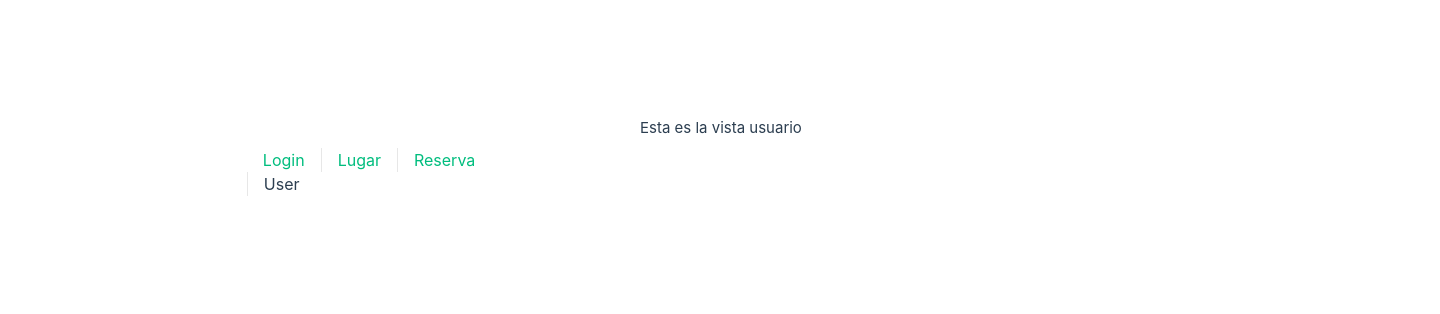
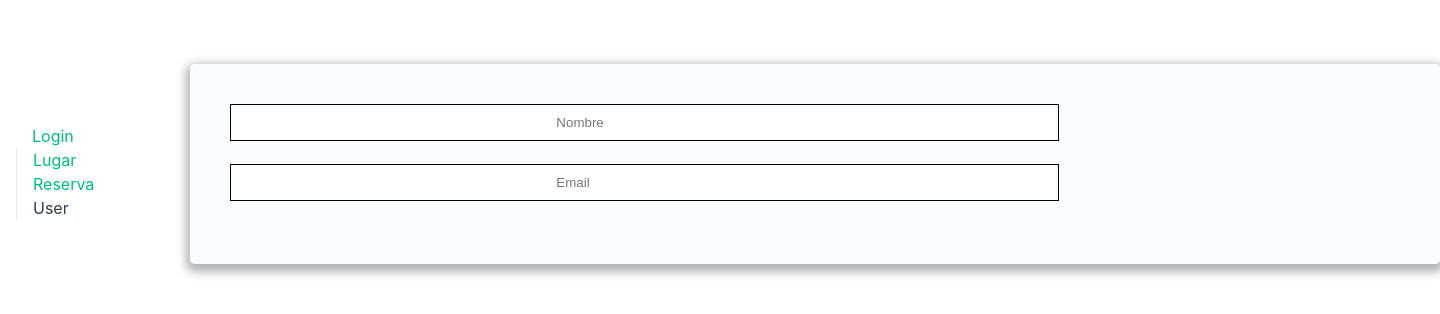
Before and after one commit to l1zz3th/Airbnb_vistas, a Vue app: page /user in a window 1280 px wide. Shown: the part 236-550 px from the top of the page, 1440 px wide, since content can reach past the window. Built offline with nearby package versions, Linux system fonts and the light colour scheme.

Commit message:
confirmar

```diff
--- a/src/components/Login.vue
+++ b/src/components/Login.vue
@@ -79,12 +79,12 @@ h1 {
 }
 
 .form {
-  background-position: right;
+  background-position: center center;
   margin: 3rem auto;
   display: flex;
   flex-direction: column;
   justify-content: center;
-  width: 450px;
+  width: 400px;
   min-width: auto;
   max-width: auto;
   background: rgba(250, 253, 255, 0.9);
--- a/src/components/Usuario.vue
+++ b/src/components/Usuario.vue
@@ -2,9 +2,80 @@
 </script>
 
 <template>
-  Esta es la vista usuario
+  <form class="form">
+    <div class="form-label">
+      <label for="NombreUser">
+        <input
+          type="text"
+          class="form-input"
+          aria-describedat="NameUser"
+          placeholder="Nombre"
+        />
+      </label>
+    </div>
+
+    <div class="form-label">
+      <label for="Email">
+      <input
+        type="email"
+        class="form-input"
+        aria-describedby="emailUser"
+        placeholder="Email"
+      />
+    </label>
+    </div>
+  </form>
 </template>
 
 <style scoped>
+/* Estilos para formulario */
+.form {
+  background-position: center center;
+  margin: 3rem auto;
+  display: flex;
+  flex-direction: column;
+  justify-content: center;
+  width: 1250px;
+  min-width: auto;
+  max-width: auto;
+  background: rgba(250, 253, 255, 0.9);
+  border-radius: 5px;
+  padding: 40px;
+  box-shadow: 0 4px 10px 4px rgba(0, 0, 0, 0.3);
+}
+.form-label {
+  width: 154px;
+  height: 60px;
+  color: #da5526;
+  font-family: "Arial";
+  font-size: large;
+  text-align: left;
+}
 
+.form-input {
+  padding: 10px 325px;
+  display: flex;
+  border: 1px solid rgb(0, 0, 0);
+  color: rgb(2, 2, 2);
+}
+.form-submit {
+  background: #da810d;
+  border: none;
+  color: white;
+  margin-top: 3rem;
+  padding: 1rem 0;
+  cursor: pointer;
+}
+.error {
+  margin: 1rem 0 0;
+  color: #ff4a96;
+}
+.button {
+  width: 415px;
+  height: 107px;
+  padding: 8px 8px 8px 8px;
+  box-shadow: 0px 5px 10px rgba(248, 95, 106, 0.23);
+  background: #f68930;
+  border-radius: 6px 6px 6px 6px;
+}
 </style>
```
